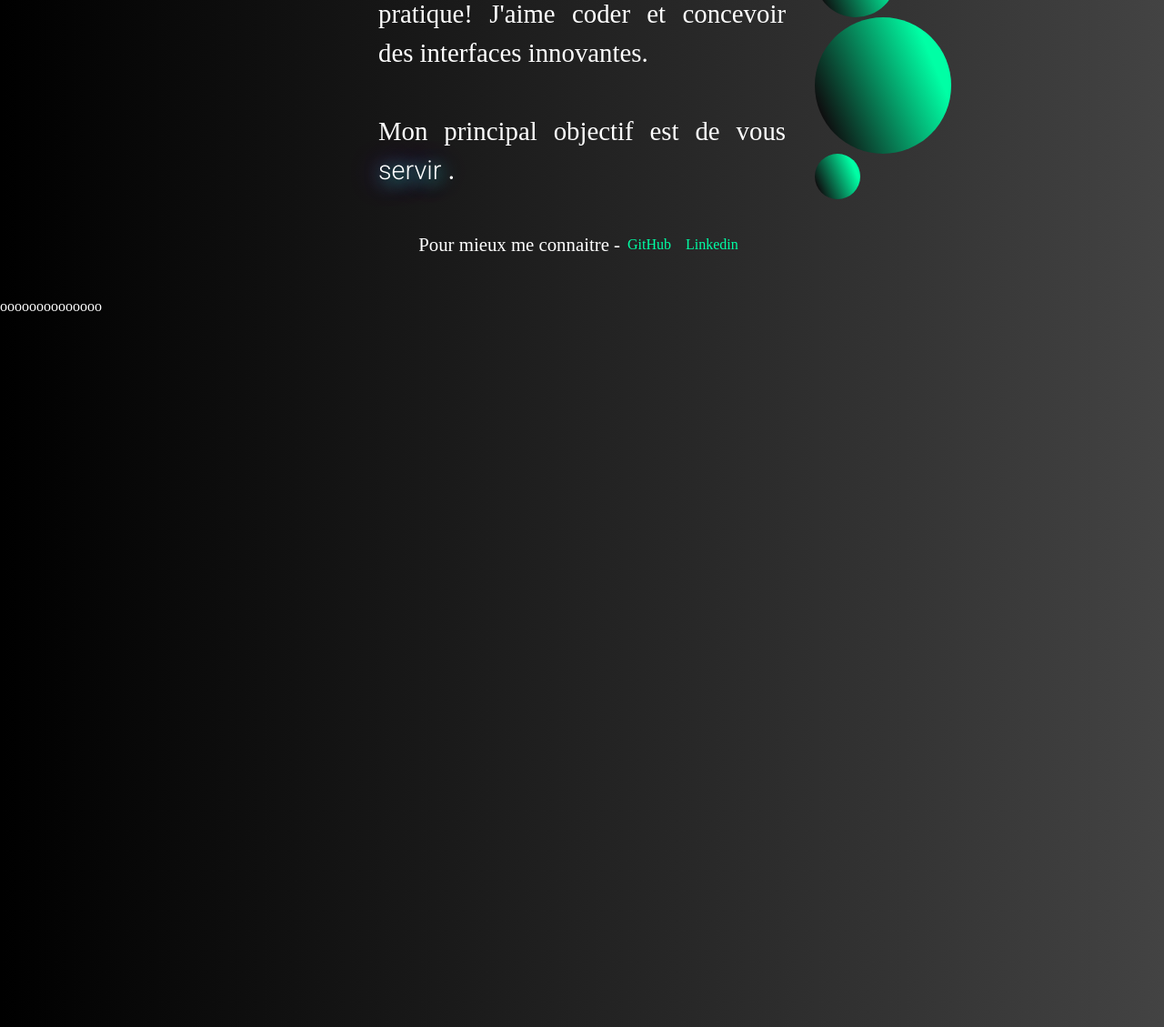
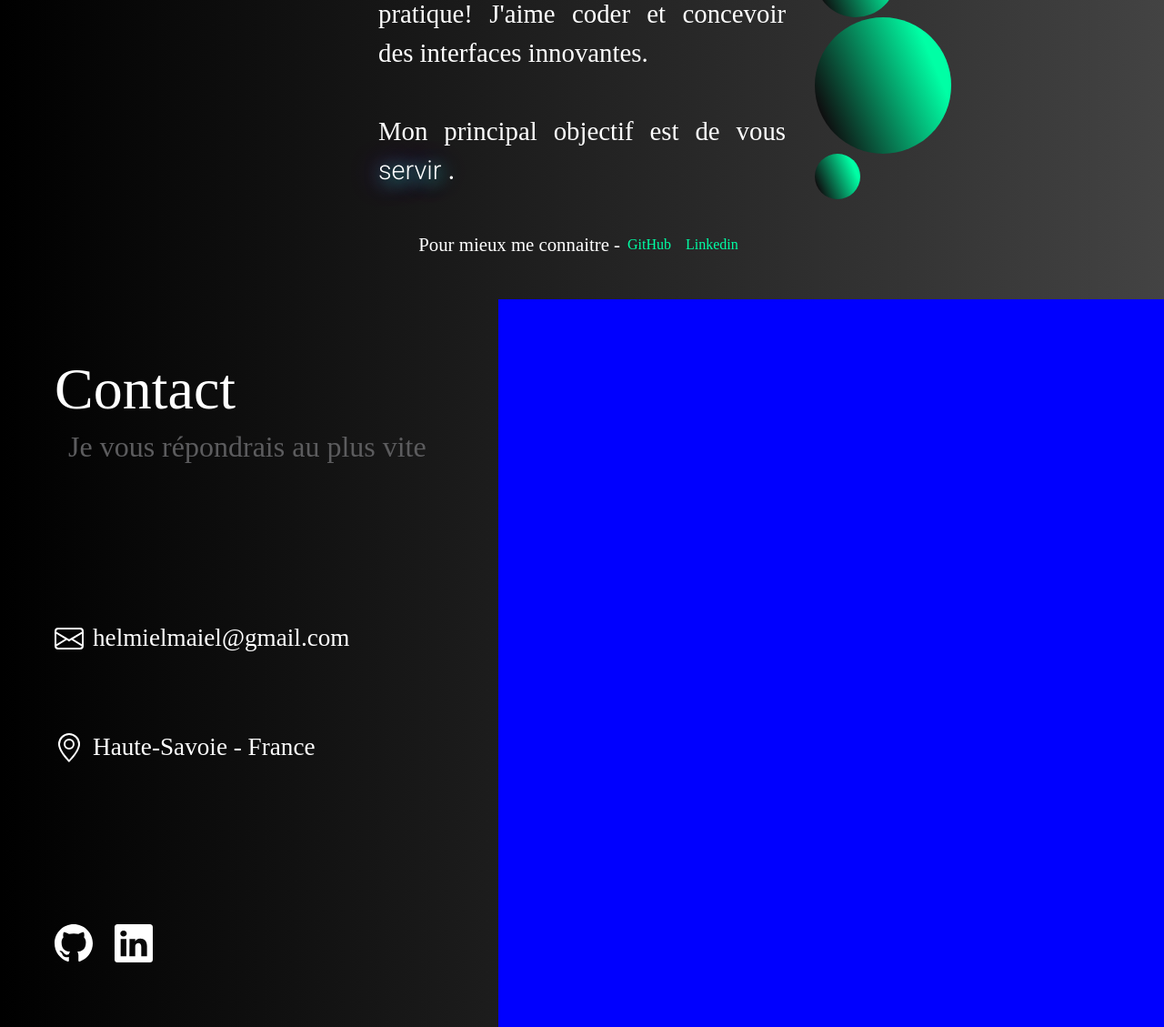
Before and after one commit to Helmi74130/My-portfolio, a PHP site: page / in a window 1280 px wide. Shown: the part 4160-5289 px from the top of the page at 91% size. Run offline with PHP 8.4, Linux system fonts and the light colour scheme; some libraries are stand-ins or nearby versions.

Commit message:
add contact page

```diff
--- a/css/style.css
+++ b/css/style.css
@@ -1391,4 +1391,77 @@ h4 {
   height: 50px;
   width: 50px;
 }
+
+.contact {
+  display: -webkit-box;
+  display: -ms-flexbox;
+  display: flex;
+  width: 100%;
+}
+
+.contact .contact-left {
+  padding-left: 60px;
+  width: 40%;
+  display: -webkit-box;
+  display: -ms-flexbox;
+  display: flex;
+  -webkit-box-orient: vertical;
+  -webkit-box-direction: normal;
+      -ms-flex-direction: column;
+          flex-direction: column;
+  -ms-flex-pack: distribute;
+      justify-content: space-around;
+}
+
+.contact .contact-left .title-contact h3 {
+  font-size: 4em;
+}
+
+.contact .contact-left .title-contact p {
+  margin-top: 15px;
+  margin-left: 15px;
+  font-size: 2em;
+  color: #5c5c5e;
+}
+
+.contact .contact-left .content-contact {
+  display: -webkit-box;
+  display: -ms-flexbox;
+  display: flex;
+  -webkit-box-orient: vertical;
+  -webkit-box-direction: normal;
+      -ms-flex-direction: column;
+          flex-direction: column;
+  -ms-flex-pack: distribute;
+      justify-content: space-around;
+  height: 30%;
+  font-size: 1.7em;
+}
+
+.contact .contact-left .content-contact .join {
+  display: -webkit-box;
+  display: -ms-flexbox;
+  display: flex;
+  -webkit-box-align: center;
+      -ms-flex-align: center;
+          align-items: center;
+}
+
+.contact .contact-left .content-contact svg {
+  margin-right: 10px;
+}
+
+.contact .contact-left .content-contact a {
+  color: #fff;
+}
+
+.contact .contact-left .social-nav svg {
+  color: #fff;
+  margin-right: 20px;
+}
+
+.contact .contact-right {
+  width: 60%;
+  background: blue;
+}
 /*# sourceMappingURL=style.css.map */
--- a/css/style.scss
+++ b/css/style.scss
@@ -917,5 +917,54 @@ h4{
     height: 50px;
     width: 50px;
   }
+}
+.contact{
+  display: flex;
+  width: 100%;
+  .contact-left{
+    padding-left: 60px;
+    width: 40%;
+    display: flex;
+    flex-direction: column;
+    justify-content: space-around;
+    .title-contact{
+      h3{
+        font-size: 4em;
+      }
+      p{
+        margin-top: 15px;
+        margin-left: 15px;
+        font-size: 2em;
+        color: #5c5c5e;
+      }
+    }
+    .content-contact{
+      display: flex;
+      flex-direction: column;
+      justify-content: space-around;
+      height: 30%;
+      font-size: 1.7em;
+      .join{
+        display: flex;
+        align-items: center;
+      }
+      svg{
+        margin-right: 10px;
+      }
+      a{
+        color: #fff;
+      }
+    }
+    .social-nav{
+      svg{
+        color: #fff;
+        margin-right: 20px;
+      }
+    }
+  }
+  .contact-right{
+    width: 60%;
+    background: blue;
 
+  }
 }
--- a/index.html
+++ b/index.html
@@ -313,7 +313,7 @@
         </div>
       </div>
     </section>
-    <!-- PANEL about -->
+    <!-- PANEL ABOUT -->
     <section class="panel about">
       <div class="about-content">
         <h2>Qui suis-je?</h2>
@@ -345,8 +345,41 @@
         <div style="height:30px; width:30px; margin-left: 200px;" class="circle layer" data-speed="-2"></div>
       </div>
     </section>
-    <section class="panel a">
-oooooooooooooo
+    <!-- PANEL CONTACT -->
+    <section class="panel contact">
+      <div class="contact-left">
+        <div class="title-contact">
+          <h3>Contact</h3>
+          <p>Je vous répondrais au plus vite</p>
+        </div>
+        <div class="content-contact">
+          <div class="join">
+            <svg xmlns="http://www.w3.org/2000/svg" width="32" height="32" fill="currentColor" class="bi bi-envelope" viewBox="0 0 16 16">
+            <path d="M0 4a2 2 0 0 1 2-2h12a2 2 0 0 1 2 2v8a2 2 0 0 1-2 2H2a2 2 0 0 1-2-2V4Zm2-1a1 1 0 0 0-1 1v.217l7 4.2 7-4.2V4a1 1 0 0 0-1-1H2Zm13 2.383-4.708 2.825L15 11.105V5.383Zm-.034 6.876-5.64-3.471L8 9.583l-1.326-.795-5.64 3.47A1 1 0 0 0 2 13h12a1 1 0 0 0 .966-.741ZM1 11.105l4.708-2.897L1 5.383v5.722Z"/>
+            </svg><a href="mailto:helmielmaiel@gmail.com">helmielmaiel@gmail.com</a>
+          </div>
+          <div class="join">
+            <svg xmlns="http://www.w3.org/2000/svg" width="32" height="32" fill="currentColor" class="bi bi-geo-alt" viewBox="0 0 16 16">
+            <path d="M12.166 8.94c-.524 1.062-1.234 2.12-1.96 3.07A31.493 31.493 0 0 1 8 14.58a31.481 31.481 0 0 1-2.206-2.57c-.726-.95-1.436-2.008-1.96-3.07C3.304 7.867 3 6.862 3 6a5 5 0 0 1 10 0c0 .862-.305 1.867-.834 2.94zM8 16s6-5.686 6-10A6 6 0 0 0 2 6c0 4.314 6 10 6 10z"/>
+            <path d="M8 8a2 2 0 1 1 0-4 2 2 0 0 1 0 4zm0 1a3 3 0 1 0 0-6 3 3 0 0 0 0 6z"/>
+            </svg><p>Haute-Savoie - France</p>
+          </div>
+        </div>
+        <div class="social-nav">
+          <a href="">
+            <svg xmlns="http://www.w3.org/2000/svg" width="42" height="42" fill="currentColor" class="bi bi-github" viewBox="0 0 16 16">
+              <path d="M8 0C3.58 0 0 3.58 0 8c0 3.54 2.29 6.53 5.47 7.59.4.07.55-.17.55-.38 0-.19-.01-.82-.01-1.49-2.01.37-2.53-.49-2.69-.94-.09-.23-.48-.94-.82-1.13-.28-.15-.68-.52-.01-.53.63-.01 1.08.58 1.23.82.72 1.21 1.87.87 2.33.66.07-.52.28-.87.51-1.07-1.78-.2-3.64-.89-3.64-3.95 0-.87.31-1.59.82-2.15-.08-.2-.36-1.02.08-2.12 0 0 .67-.21 2.2.82.64-.18 1.32-.27 2-.27.68 0 1.36.09 2 .27 1.53-1.04 2.2-.82 2.2-.82.44 1.1.16 1.92.08 2.12.51.56.82 1.27.82 2.15 0 3.07-1.87 3.75-3.65 3.95.29.25.54.73.54 1.48 0 1.07-.01 1.93-.01 2.2 0 .21.15.46.55.38A8.012 8.012 0 0 0 16 8c0-4.42-3.58-8-8-8z"/>
+            </svg>
+          </a>
+          <a href="">
+            <svg xmlns="http://www.w3.org/2000/svg" width="42" height="42" fill="currentColor" class="bi bi-linkedin" viewBox="0 0 16 16">
+              <path d="M0 1.146C0 .513.526 0 1.175 0h13.65C15.474 0 16 .513 16 1.146v13.708c0 .633-.526 1.146-1.175 1.146H1.175C.526 16 0 15.487 0 14.854V1.146zm4.943 12.248V6.169H2.542v7.225h2.401zm-1.2-8.212c.837 0 1.358-.554 1.358-1.248-.015-.709-.52-1.248-1.342-1.248-.822 0-1.359.54-1.359 1.248 0 .694.521 1.248 1.327 1.248h.016zm4.908 8.212V9.359c0-.216.016-.432.08-.586.173-.431.568-.878 1.232-.878.869 0 1.216.662 1.216 1.634v3.865h2.401V9.25c0-2.22-1.184-3.252-2.764-3.252-1.274 0-1.845.7-2.165 1.193v.025h-.016a5.54 5.54 0 0 1 .016-.025V6.169h-2.4c.03.678 0 7.225 0 7.225h2.4z"/>
+            </svg>
+          </a>
+        </div>
+      </div>
+
+      <div class="contact-right"></div>
     </section>
 
 </body>
--- a/js/script.js
+++ b/js/script.js
@@ -72,6 +72,7 @@ buttonMenu.addEventListener('click', ()=>{
 
 /* this function remove class and add class in the phone when scroll */
   addEventListener('scroll', () => {
+
     if (window.scrollY > 1150) {
       smartphoneDiv.classList.add("close")
       smartphoneDiv.classList.remove("open")
@@ -139,9 +140,9 @@ previous.addEventListener('click', ()=>{
     }
 })
 
-phoneInput.addEventListener('input', (e)=>{
-  //console.log(e.target.value);
-})
+/* phoneInput.addEventListener('input', (e)=>{
+  console.log(e.target.value);
+}) */
 
 let dateNow = new Date()
 let hour = dateNow.getHours()
```
Also changed, not shown: 1 other file.
